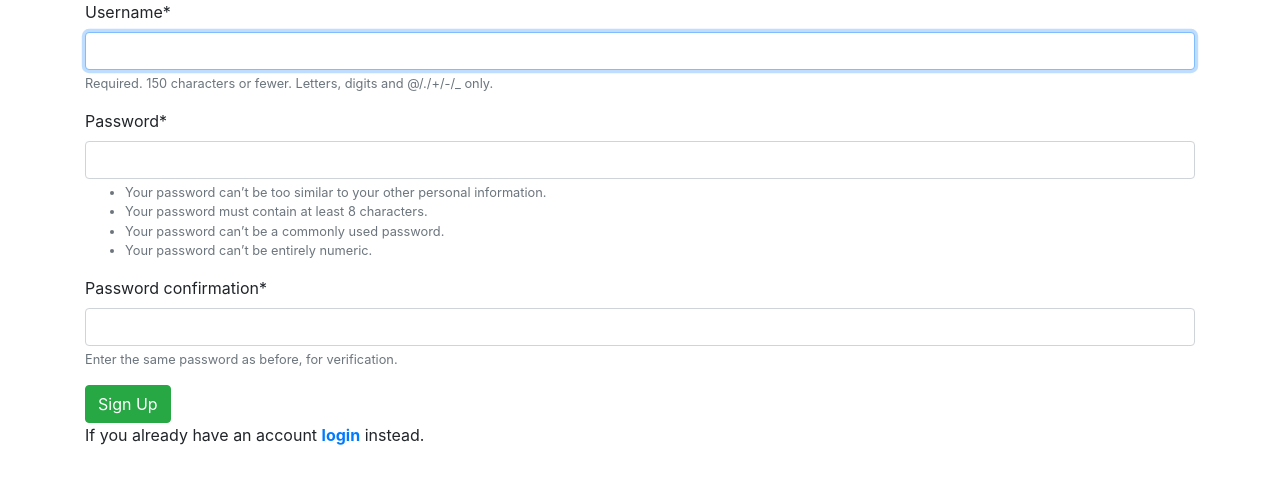
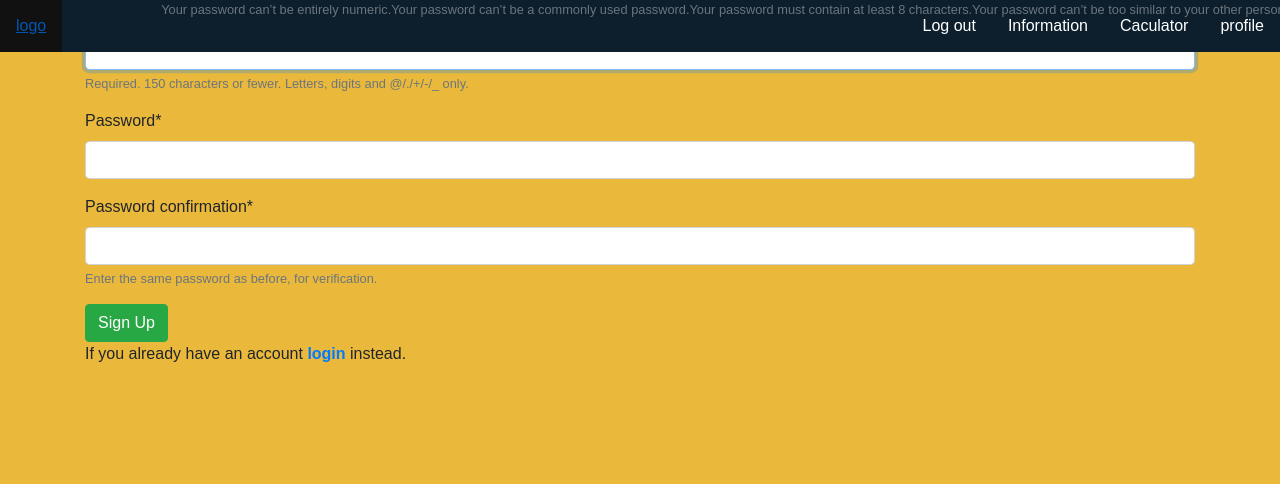
Before and after one commit to PitchapaSaelim/Have-A-Night-Day, a Django app: page /registeration/ in a window 1280 px wide. Shown: the top 484 px of the page. Run offline with Django 3.2, Linux system fonts and the light colour scheme; some libraries are stand-ins or nearby versions.

Commit message:
css regis

```diff
--- /dev/null
+++ b/user/static/user/register.css
@@ -0,0 +1,33 @@
+
+body {
+    font-family: Arial, Helvetica, sans-serif;
+    background-color: #EAB93B;
+}
+
+ul {
+    position: fixed;
+    top: 0;
+    width: 100%;
+
+    list-style-type: none;
+    margin: 0;
+    padding: 0;
+    overflow: hidden;
+    background-color: #0D1F2D;
+}
+
+li {
+    float: right;
+}
+
+li a {
+    display: block;
+    color: white;
+    text-align: center;
+    padding: 14px 16px;
+    text-decoration: none;
+}
+
+li a:hover {
+    background-color: #111;
+}
--- a/user/templates/register.html
+++ b/user/templates/register.html
@@ -1,10 +1,14 @@
 <!DOCTYPE html>
+{% load static %}
+
 <html>
     <head>
         <meta charset="utf-8">
         <link rel="stylesheet" href="https://stackpath.bootstrapcdn.com/bootstrap/4.1.3/css/bootstrap.min.css"
                 integrity="sha384-MCw98/SFnGE8fJT3GXwEOngsV7Zt27NXFoaoApmYm81iuXoPkFOJwJ8ERdknLPMO"
                 crossorigin="anonymous">
+        <link rel="stylesheet" href="https://cdnjs.cloudflare.com/ajax/libs/font-awesome/4.7.0/css/font-awesome.min.css">
+        <link rel="stylesheet" type="text/css" href="{% static 'user/register.css' %}">
         <script src="https://stackpath.bootstrapcdn.com/bootstrap/4.1.3/js/bootstrap.min.js"
                 integrity="sha384-ChfqqxuZUCnJSK3+MXmPNIyE6ZbWh2IMqE241rYiqJxyMiZ6OW/JmZQ5stwEULTy"
                 crossorigin="anonymous"></script>
@@ -12,9 +16,17 @@
     {% load crispy_forms_tags %}
     <body>
     {% block content %}
+    <div class="nav.">
+        <ul>
+            <li><a href="#profile">profile</a></li>
+            <li><a class="active" href="#Caculator">Caculator</a></li>
+            <li><a href="#Information">Information</a></li>
+            <li><a href="#Log out">Log out</a></li>
+            <li style="float: left;"><a class="active" href="#logo">logo</a></li>
+        </ul>
+    </div>
 
     <div class="container">
-        <!-- formสำหรับregisterซึ่งเราเอามาจากviews.py -->
         <form method="POST">
             {% csrf_token %}
             {{form|crispy}}
```
